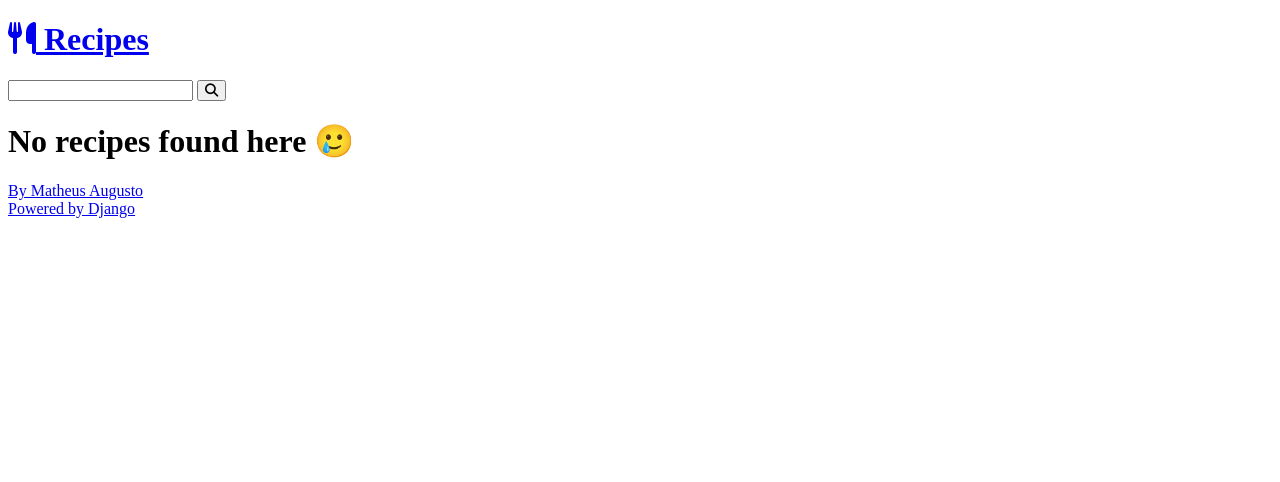
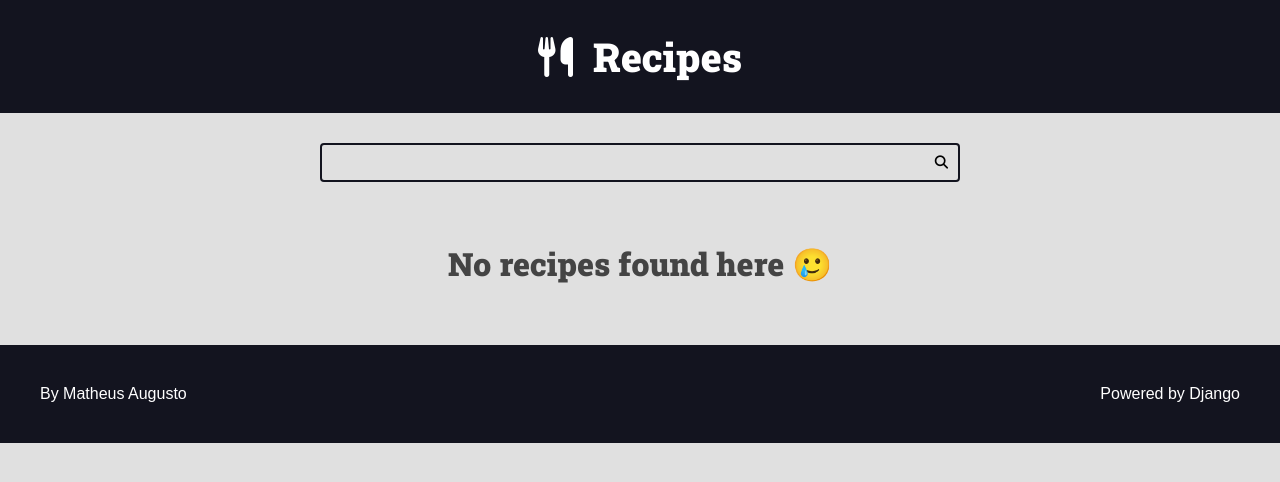
Before and after one commit to MatheusAugustoVieira/curso-django-project, a Django app: page / in a window 1280 px wide. Shown: the top 482 px of the page. Run offline with Django 5.2, Linux system fonts and the light colour scheme; data that the repository does not hold is empty.

Commit message:
version 4.0

```diff
--- a/base_static/global/css/global.css
+++ b/base_static/global/css/global.css
@@ -0,0 +1,321 @@
+:root {
+    --color-primary: #269fe6;
+    --color-primary-hover: #2086c2;
+    --color-primary-dark: #13141f;
+    --color-primary-dark-hover: #212336;
+    --color-primary-light: #d4ecfa;
+    --color-primary-light-hover: #bdd8e7;
+
+    --color-white: #fff;
+    --color-black: #000;
+
+    --color-dark-text: #444;
+    --color-info-light: #cce5ff;
+    --color-debug-light: #cce5ff;
+    --color-success-light: #d4edda;
+    --color-alert-light: #fff3cd;
+    --color-warning-light: #fff3cd;
+    --color-error-light: #f8d7da;
+
+    --color-info-dark: #4d86c4;
+    --color-debug-dark: #4d86c4;
+    --color-success-dark: #4a9c5d;
+    --color-alert-dark: #927f40;
+    --color-warning-dark: #927f40;
+    --color-error-dark: #da525d;
+
+    --color-gray-0: #f9f9f9;
+    --color-gray-1: #e0e0e0;
+    --color-gray-2: #c7c7c7;
+    --color-gray-3: #aeaeae;
+    --color-gray-4: #959595;
+    --color-gray-5: #7d7d7d;
+    --color-gray-6: #646464;
+    --color-gray-7: #4b4b4b;
+    --color-gray-8: #323232;
+    --color-gray-9: #191919;
+
+    --font-primary: sans-serif;
+    --font-headings: 'Roboto Slab', serif;
+
+    --spacing-gutter-medium: 3rem;
+    --spacing-gutter-large: 4rem;
+}
+
+* {
+    margin: 0;
+    padding: 0;
+    box-sizing: border-box;
+}
+
+html {
+    font-size: 62.5%;
+}
+
+body {
+    font-size: 1.6rem;
+    font-family: var(--font-primary);
+    background: var(--color-gray-1);
+    color: var(--color-dark-text);
+}
+
+h1, h2, h3, h4, h5, h6 {
+    font-family: var(--font-headings);
+}
+
+.container {
+    max-width: 144rem;
+    margin: 0 auto;
+    padding: var(--spacing-gutter-medium);
+}
+
+.main-header-container {
+    background: var(--color-primary-dark);
+}
+
+.main-logo {
+    font-size: 4rem;
+    color: var(--color-white);
+    text-decoration: none;
+    display: flex;
+    flex-flow: row nowrap;
+    align-items: center;
+    justify-content: center;
+    width: fit-content;
+    margin: 0 auto;
+}
+.main-logo-icon {
+    margin-right: 2rem;
+}
+
+.search-form {
+    border: .2rem solid var(--color-primary-dark);
+    max-width: 64rem;
+    margin: 0 auto;
+    border-radius: .4rem;
+    position: relative;
+    transition: all 300ms ease-in-out;
+}
+
+.search-input,
+.search-button {
+    border: none;
+    background: none;
+    outline: none;
+    padding: 1rem;
+    transition: all 300ms ease-in-out;
+}
+
+.search-input {
+    width: 100%;
+    padding-right: 3rem;
+}
+
+.search-button {
+    position: absolute;
+    top: 0;
+    right: 0;
+}
+
+.search-button:focus {
+    outline: 1px solid var(--color-primary);
+    background: rgba(0, 0, 0, .05);
+}
+
+.search-form:focus-within {
+    border-color: var(--color-primary);
+    background: var(--color-white);
+    box-shadow: 5px 5px 10px rgba(0, 0, 0, .1);
+}
+
+.search-form:focus-within .search-button {
+    color: var(--color-primary);
+}
+
+.main-content {
+    padding-top: 0;
+}
+
+.main-content-list {
+    display: grid;
+    grid-template-columns: repeat(auto-fit, minmax(340px, 1fr));
+    gap: var(--spacing-gutter-large);
+}
+
+.recipe {
+    background: var(--color-white);
+    box-shadow: -5px 5px 10px rgba(0, 0, 0, .2);
+    transition: all 300ms ease-in-out;
+    transform: scale(1);
+    border-radius: .4rem;
+    overflow: hidden;
+}
+
+.recipe img {
+    max-width: 100%;
+}
+
+.recipe-list-item {
+    max-width: 64rem;
+    height: fit-content;
+}
+
+.recipe-list-item:hover {
+    transform: scale(1.02);
+    box-shadow: -8px 8px 18px rgba(0, 0, 0, .25);
+}
+
+.recipe-title-container {
+    padding: var(--spacing-gutter-medium);
+    padding-bottom: 2rem;
+}
+
+.recipe-title-container a {
+    text-decoration: none;
+    color: var(--color-primary-dark);
+}
+
+.recipe-author {
+    padding: 0 var(--spacing-gutter-medium);
+}
+
+.recipe-content {
+    padding: var(--spacing-gutter-medium);
+    padding-top: 2rem;
+}
+
+.recipe-author-item {
+    color: var(--color-gray-4);
+    margin-right: 1rem;
+}
+
+.recipe-author a {
+    color: var(--color-primary-dark);
+    transition: all 300ms ease-in-out;
+    text-decoration: none;
+}
+
+.recipe-author a:hover{
+    color: var(--color-primary);
+}
+
+.recipe-meta-container {
+    display: flex;
+    flex-flow: row wrap;
+    padding: var(--spacing-gutter-medium);
+    background: var(--color-gray-1);
+}
+
+.recipe-meta {
+    display: flex;
+    flex-flow: column nowrap;
+    flex-shrink: 1;
+    flex-grow: 1;
+    text-align: center;
+}
+
+.recipe-meta-title {
+    font-size: 1.6rem;
+}
+
+.recipe-footer a {
+    background: var(--color-primary-dark);
+    display: block;
+    color: var(--color-white);
+    text-decoration: none;
+    text-align: center;
+    padding: 1.8rem var(--spacing-gutter-medium);
+    transition: all 300ms ease-in-out;
+}
+
+.recipe-footer a:hover {
+    filter: brightness(2);
+}
+
+.main-content-detaill .recipe-list-item {
+    max-width: 84rem;
+    margin: 0 auto;
+}
+
+.main-content-detaill .recipe-list-item:hover {
+    transform: scale(1);
+    box-shadow: -5px 5px 15px rgba(0, 0, 0, 0.2);
+}
+
+.preparation-steps {
+    padding: var(--spacing-gutter-medium);
+}
+
+.main-footer {
+    display: flex;
+    align-items: center;
+    justify-content: space-between;
+    background: var(--color-primary-dark);
+    color: var(--color-white);
+    padding: var(--spacing-gutter-large);
+}
+
+.main-footer a {
+    color: var(--color-white);
+    text-decoration: none;
+    transition: all 300ms ease-in-out;
+}
+
+.main-footer a:hover {
+    filter: brightness(.8);
+}
+
+.preparation-steps h1,
+.preparation-steps h2,
+.preparation-steps h3,
+.preparation-steps h4,
+.preparation-steps h5,
+.preparation-steps h6,
+.preparation-steps p,
+.preparation-steps pre {
+    margin: 2rem 0;
+}
+
+.preparation-steps ol,
+.preparation-steps ul {
+    margin: 2rem;
+    padding: 0 2rem;
+}
+
+.pagination-content {
+    display: flex;
+    flex-flow: row wrap;
+    gap: 1rem 0.5rem;
+}
+
+
+.pagination .page-item {
+    text-decoration: None;
+    background: var(--color-gray-3);
+    padding: 0.5rem 1rem;
+    border-radius: 5rem;
+}
+
+.pagination .page-link {
+    text-decoration: None;
+    background: var(--color-primary);
+    color: var(--color-white);
+}
+
+.pagination .page_current {
+    background: var(--color-primary-dark);
+}
+
+/* Generics */
+
+.center {
+    text-align: center;
+}
+
+.m-x {
+    margin: 0 var(--spacing-gutter-medium);
+}
+
+.m-y {
+    margin: var(--spacing-gutter-medium) 0;
+}
--- a/recipes/templates/recipes/partials/pagination.html
+++ b/recipes/templates/recipes/partials/pagination.html
@@ -7,7 +7,11 @@
             {% endif %}
 
             {% for page in pagination_range.pagination %}
-                <a href="?page={{ page }}" class="page-link page-item">{{ page }}</a>
+                {% if pagination_range.current_page == page %}
+                    <a href="?page={{ page }}" class="page-link page-item page_current">{{ page }}</a>
+                {% else %}
+                    <a href="?page={{ page }}" class="page-link page-item">{{ page }}</a>
+                {% endif %}
             {% endfor %}
 
             {% if pagination_range.last_page_out_of_range %}
```
